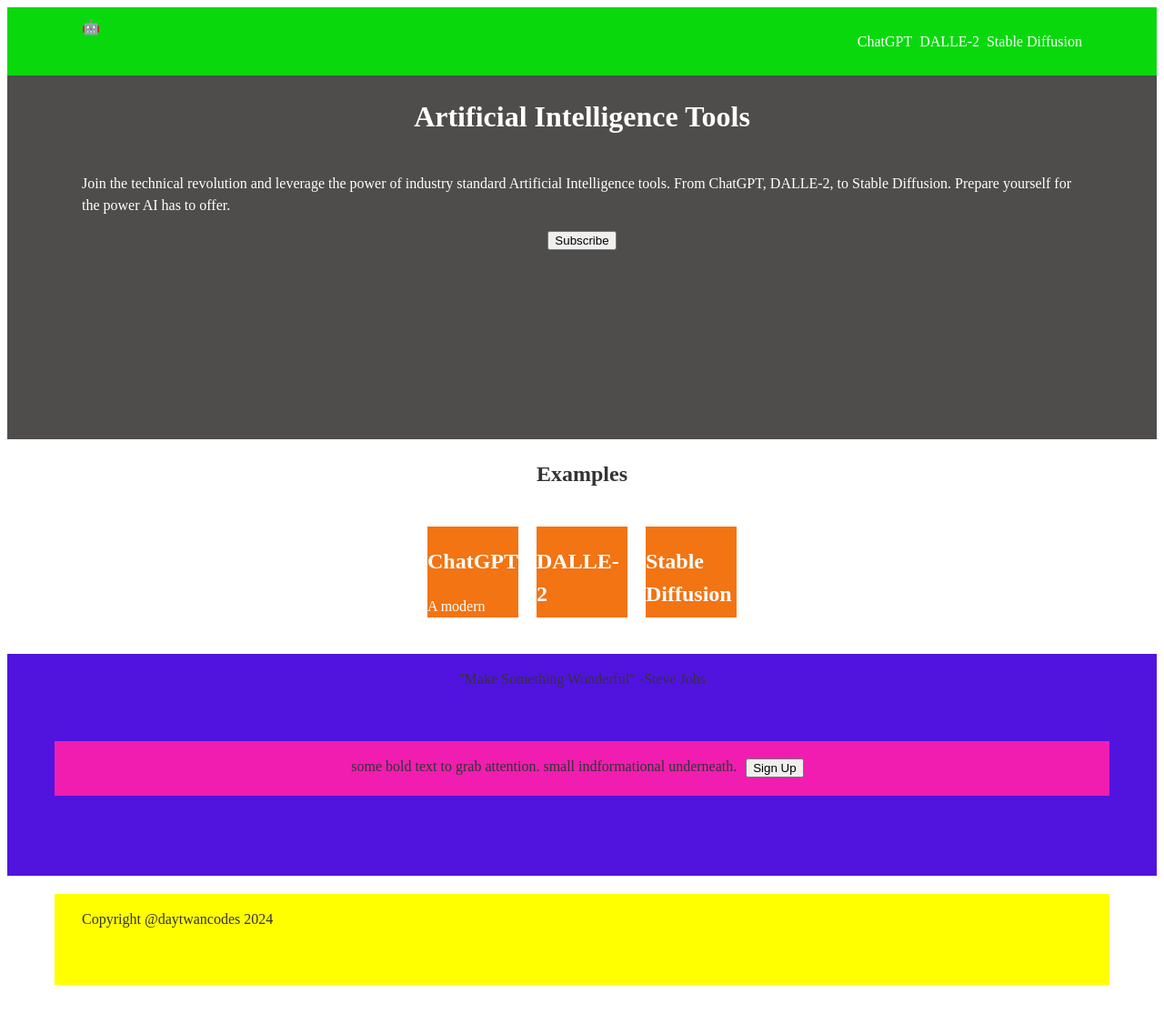
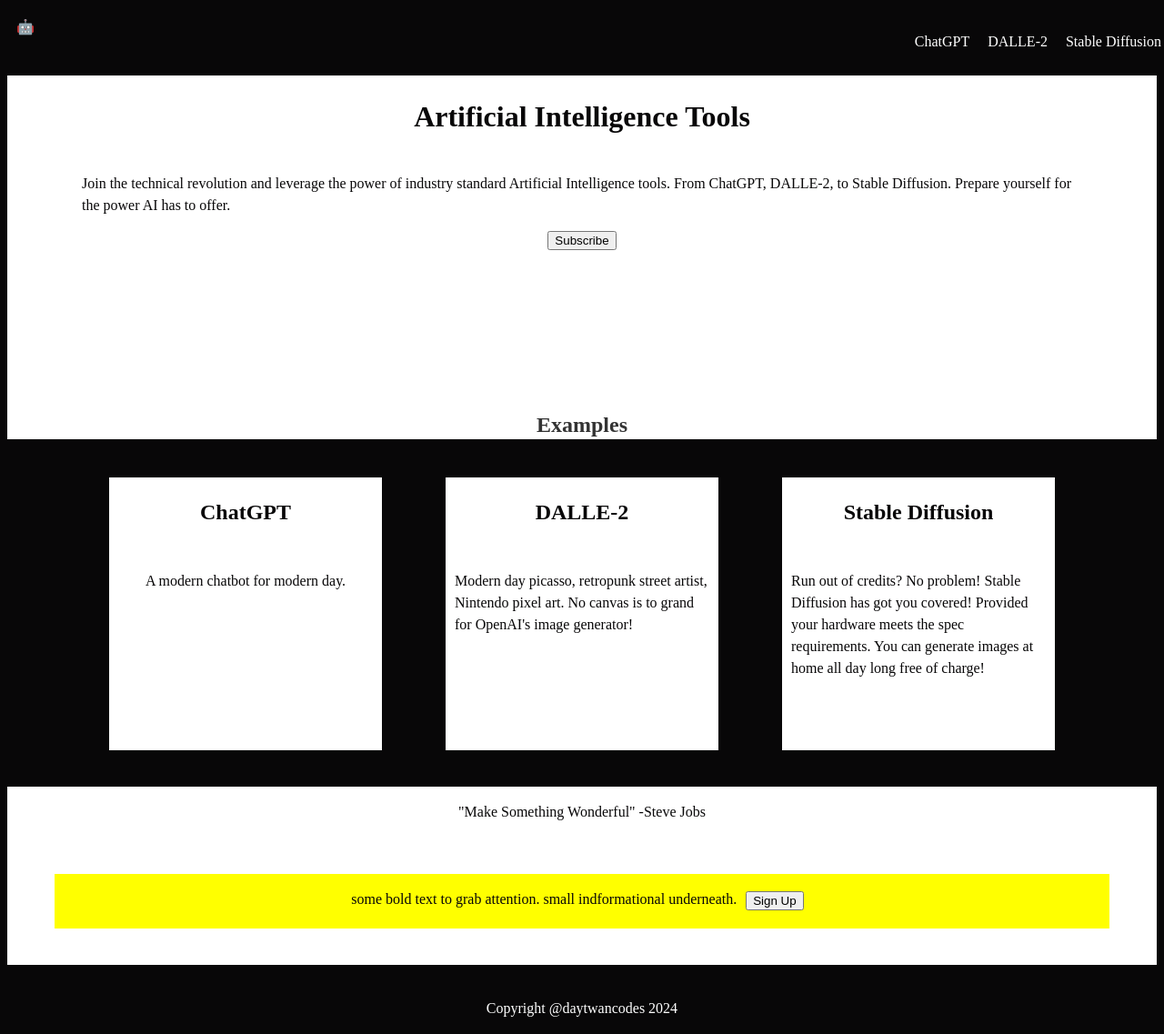
Before and after one commit to Daytwan/landing-page, a plain HTML site: page index.html in a window 1280 px wide. Shown: the whole page at 91% size. Before the commit the page ends 1099 px from the top, so only its background shows below. Drawn offline with Linux system fonts and the light colour scheme.

Commit message:
added some style

```diff
--- a/style.css
+++ b/style.css
@@ -10,7 +10,7 @@
   font-size: 16px;
   line-height: 1.5;
   color: #333;
-  background-color: #fff;
+  background-color: #080708;
   height: 100%;
 }
 
@@ -24,13 +24,13 @@
   width:100%;
   height: 400px;
   display: flex;
-  background-color: #4f4d4b;
+  background-color: #fff;
 }
 
 .navbar {
   width: 100%;
   height: 75px;
-  background-color: #09d90c;
+  background-color: #080708;
   color: white;
   display: flex;
 }
@@ -38,14 +38,20 @@
 .navbar .container {
   display: flex;
   justify-content: space-between;
-  width: 100%;
+  min-width: 1259px;
   flex-wrap:wrap;
   align-content: center;
+  padding-left: 0px;
+  padding-right: 0px;
+  margin-left: 10px;
+  margin-right: 10px;
 }
 
 .nav {
   display: flex;
-  gap: 8px;
+  gap: 20px;
+  flex:5;
+  justify-content: flex-end;
 }
 
 .header .container {
@@ -70,13 +76,16 @@
   height: 100px;
   width: 100%;
   margin-top: auto;
+  background-color: #080708;
+  color: red;
 }
 
 .footer .container {
   flex: 1;
-  align-self: center;
-  background-color: yellow;
+  align-self: baseline;
   width: 100%;
+  justify-content: center;
+  display: flex;
 }
 
 .ad {
@@ -88,23 +97,28 @@
 .ad div {
   width: 150px;
   height: 60px;
-  background-color: #f01db0;
+  background-color: yellow;
   margin: 20px;
 }
 
 .quote {
   width: 100%;
-  background-color: #5114de;
+  background-color: #fff;
   flex: 1;
   margin: 20px;
 }
 
 .box {
-  width: 100px;
-  height: 100px;
-  background-color: #f27413;
+  width: 300px;
+  height: 300px;
+  background-color: #fff;
   color: #fff;
   margin: 10px;
+  display: flex;
+  flex-direction: column;
+  align-content: center;
+  justify-content: flex-start;
+  flex-wrap: wrap;
 }
 
 li {
@@ -128,6 +142,9 @@
 .boxes .container {
   display:flex;
   margin: 10px;
+  gap: 50px;
+  align-content: center;
+  justify-content: center;
 }
 
 .quote .container {
@@ -147,3 +164,24 @@
   align-self: center;
   margin: 10px;
 }
+
+.logo {
+  flex:1;
+}
+
+h1, p {
+  color: #080708;
+}
+
+.footer .container p {
+  color: #fff;
+}
+
+.box h2 {
+  color: #080708;
+  align-self: center;
+}
+
+.box p {
+  padding:10px;
+}
```
